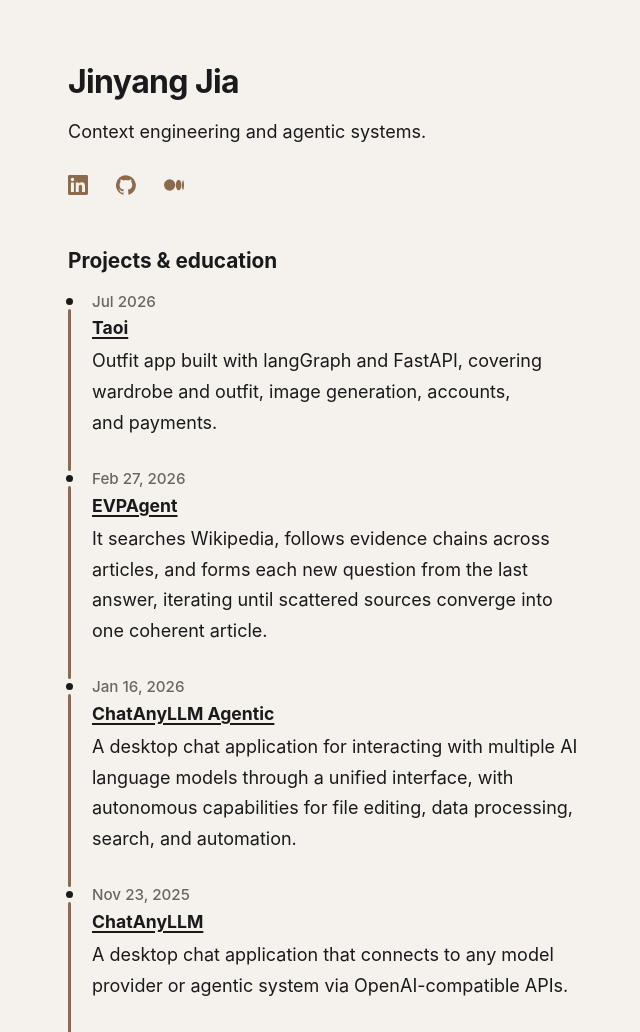
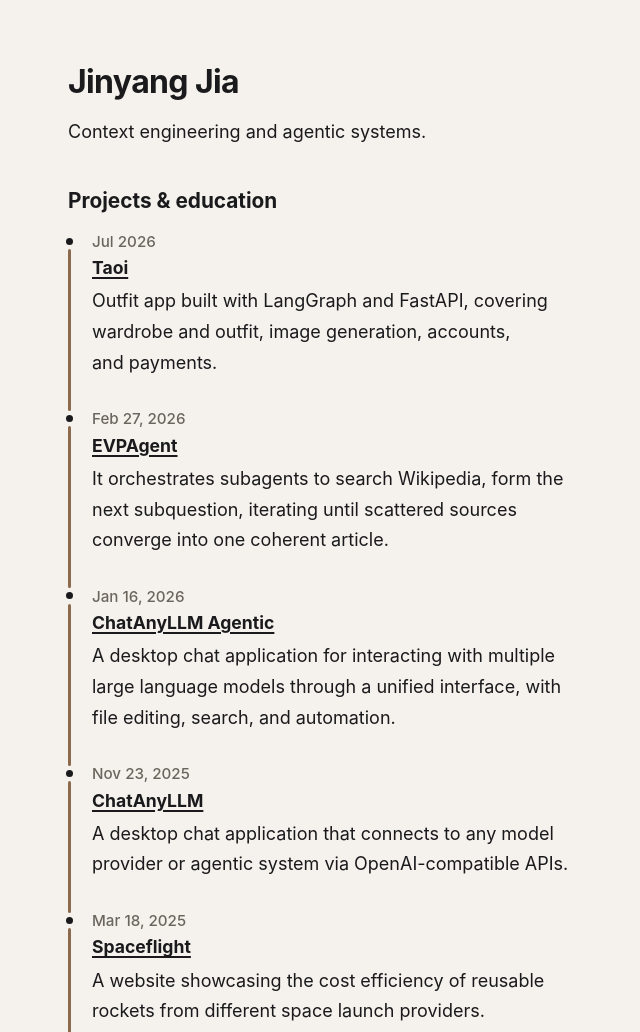
Before and after one commit to jinyang6/jinyang6.github.io, a plain HTML site: page index.html in a window 1280 px wide. Shown: the top 1032 px of the page, without its empty margins (316-956 px from the left). Drawn offline with Linux system fonts and the light colour scheme.

Commit message:
Remove header icons and update copy

```diff
--- a/index.html
+++ b/index.html
@@ -111,28 +111,6 @@
 
   header p {
     margin: 0;
-  }
-
-  .icons {
-    display: flex;
-    gap: 0.25rem;
-    margin: 1rem 0 0 -0.75rem;
-  }
-
-  .icons a {
-    display: grid;
-    place-items: center;
-    width: 44px;
-    height: 44px;
-    border-radius: 50%;
-    text-decoration: none;
-    color: var(--accent);
-  }
-
-  .icons svg {
-    width: 20px;
-    height: 20px;
-    fill: currentColor;
   }
 
   section {
@@ -259,25 +237,7 @@
     <h1>Jinyang Jia</h1>
     <p>Context engineering and agentic systems.</p>
 
-    <!-- Profile links: LinkedIn, GitHub, Medium. -->
-    <nav class="icons" aria-label="Profiles">
-      <a href="https://www.linkedin.com/in/jinyang-jia" rel="me" aria-label="LinkedIn">
-        <svg viewBox="0 0 24 24" aria-hidden="true" focusable="false">
-          <path d="M20.45 20.45h-3.56v-5.57c0-1.33-.02-3.04-1.85-3.04-1.85 0-2.14 1.45-2.14 2.94v5.67H9.34V9h3.42v1.56h.05c.48-.9 1.64-1.85 3.37-1.85 3.6 0 4.27 2.37 4.27 5.46v6.28zM5.34 7.43a2.06 2.06 0 1 1 0-4.12 2.06 2.06 0 0 1 0 4.12zM7.12 20.45H3.55V9h3.57v11.45zM22.22 0H1.77C.79 0 0 .77 0 1.72v20.56C0 23.23.79 24 1.77 24h20.45c.98 0 1.78-.77 1.78-1.72V1.72C24 .77 23.2 0 22.22 0z"/>
-        </svg>
-      </a>
-      <a href="https://github.com/jinyang6" rel="me" aria-label="GitHub">
-        <svg viewBox="0 0 24 24" aria-hidden="true" focusable="false">
-          <path d="M12 .3a12 12 0 0 0-3.8 23.4c.6.1.8-.3.8-.6v-2c-3.3.7-4-1.6-4-1.6-.6-1.4-1.4-1.8-1.4-1.8-1-.7.1-.7.1-.7 1.2.1 1.8 1.2 1.8 1.2 1 1.8 2.8 1.3 3.5 1 .1-.8.4-1.3.8-1.6-2.7-.3-5.5-1.3-5.5-5.9 0-1.3.5-2.4 1.2-3.2-.1-.3-.5-1.5.1-3.2 0 0 1-.3 3.3 1.2a11.5 11.5 0 0 1 6 0c2.3-1.5 3.3-1.2 3.3-1.2.6 1.7.2 2.9.1 3.2.8.8 1.2 1.9 1.2 3.2 0 4.6-2.8 5.6-5.5 5.9.4.4.8 1.1.8 2.2v3.3c0 .3.2.7.8.6A12 12 0 0 0 12 .3z"/>
-        </svg>
-      </a>
-      <a href="https://jinyangjia.medium.com/" rel="me" aria-label="Medium">
-        <svg viewBox="0 0 24 24" aria-hidden="true" focusable="false">
-          <path d="M13.54 12a6.8 6.8 0 0 1-6.77 6.82A6.8 6.8 0 0 1 0 12a6.8 6.8 0 0 1 6.77-6.82A6.8 6.8 0 0 1 13.54 12zm7.42 0c0 3.54-1.51 6.42-3.38 6.42-1.87 0-3.39-2.88-3.39-6.42s1.52-6.42 3.39-6.42 3.38 2.88 3.38 6.42M24 12c0 3.17-.53 5.75-1.19 5.75-.66 0-1.19-2.58-1.19-5.75s.53-5.75 1.19-5.75S24 8.83 24 12z"/>
-        </svg>
-      </a>
-    </nav>
-  </header>
+    </header>
 
   <section aria-labelledby="timeline-title">
     <h2 id="timeline-title">Projects &amp; education</h2>
@@ -293,17 +253,17 @@
       <li>
         <time datetime="2026-07">Jul 2026</time>
         <h3><a href="https://www.xiaohongshu.com/discovery/item/6ae1d1c80000000013033800?xsec_token=ABZ02o6za68OHn78s8TwYm6EzU637z6ypN-xxKp0FsCys=&amp;xsec_source=pc_user">Taoi</a></h3>
-        <p>Outfit app built with langGraph and FastAPI, covering wardrobe and outfit, image generation, accounts, and payments.</p>
+        <p>Outfit app built with LangGraph and FastAPI, covering wardrobe and outfit, image generation, accounts, and payments.</p>
       </li>
       <li>
         <time datetime="2026-02-27">Feb 27, 2026</time>
         <h3><a href="https://github.com/jinyang6/EVPAgent">EVPAgent</a></h3>
-        <p>It searches Wikipedia, follows evidence chains across articles, and forms each new question from the last answer, iterating until scattered sources converge into one coherent article.</p>
+        <p>It orchestrates subagents to search Wikipedia, form the next subquestion, iterating until scattered sources converge into one coherent article.</p>
       </li>
       <li>
         <time datetime="2026-01-16">Jan 16, 2026</time>
         <h3><a href="https://github.com/jinyang6/chatanyllm-agentic">ChatAnyLLM Agentic</a></h3>
-        <p>A desktop chat application for interacting with multiple AI language models through a unified interface, with autonomous capabilities for file editing, data processing, search, and automation.</p>
+        <p>A desktop chat application for interacting with multiple large language models through a unified interface, with file editing, search, and automation.</p>
       </li>
       <li>
         <time datetime="2025-11-23">Nov 23, 2025</time>
@@ -313,12 +273,12 @@
       <li>
         <time datetime="2025-03-18">Mar 18, 2025</time>
         <h3><a href="https://github.com/jinyang6/spaceflight">Spaceflight</a></h3>
-        <p>An Apple-style minimalist website showcasing the cost efficiency of reusable rockets from different space launch providers.</p>
+        <p>A website showcasing the cost efficiency of reusable rockets from different space launch providers.</p>
       </li>
       <li>
         <time datetime="2024-12-30">Dec 30, 2024</time>
         <h3><a href="https://github.com/jinyang6/Save-my-GPT-keys-ReactJS">Save My GPT Keys</a></h3>
-        <p>A simple desktop app to store your AI service API keys (ChatGPT, Gemini, etc.) locally on your computer.</p>
+        <p>A simple desktop app to store your service API keys (ChatGPT, Gemini, etc.) locally on your computer.</p>
       </li>
       <li>
         <time datetime="2022-08">Aug 2022 – Dec 2023</time>
```
Also changed, not shown: 1 other file.
